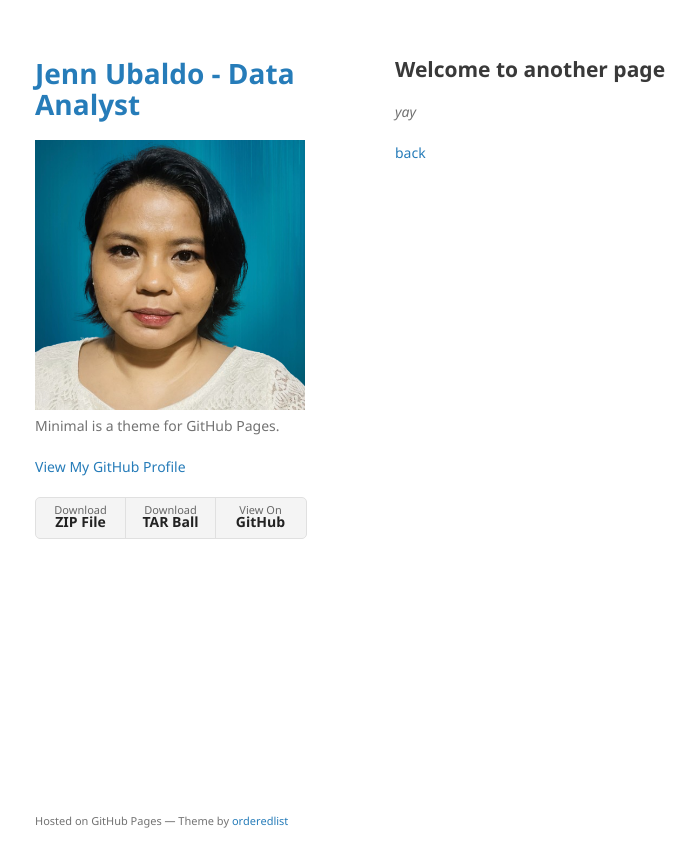
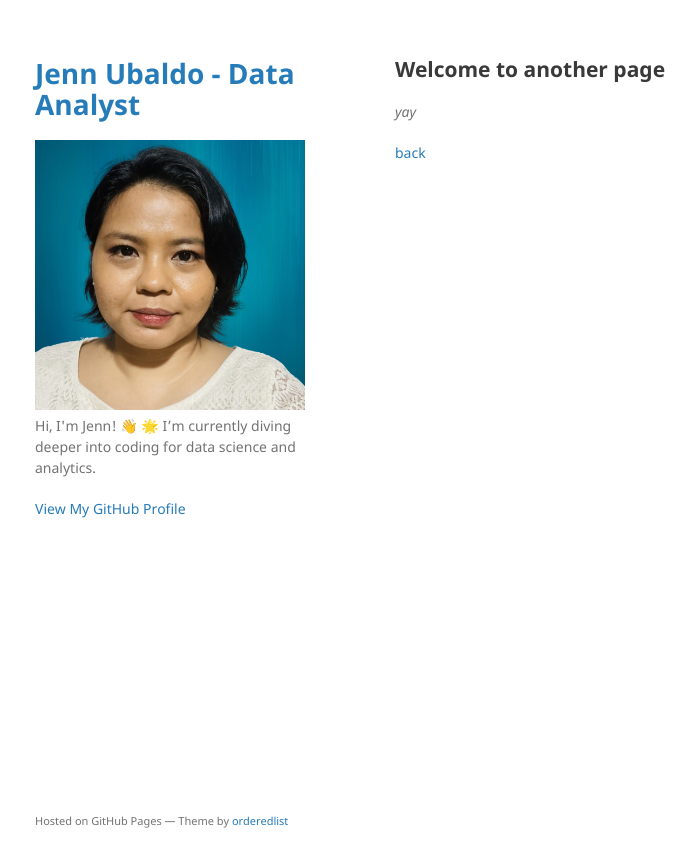
Before and after one commit to jennubaldo/jennubaldo.github.io, a Jekyll site: the page built from another-page.md, in a window 1280 px wide. Shown: the top 867 px of the page, without its empty margins (175-871 px from the left). Built offline with Jekyll 4.4.1, drawn with Linux system fonts in a browser that asks for light colours; our own code applies the rules of GitHub Pages for plain Markdown files.

Commit message:
Update _config.yml

```diff
--- a/_config.yml
+++ b/_config.yml
@@ -1,7 +1,7 @@
 title: Jenn Ubaldo - Data Analyst
 logo: "/images/Jenn-Profile-opt-blue.png"
-description: Minimal is a theme for GitHub Pages.
-show_downloads: true
+description: "Hi, I'm Jenn! 👋 🌟 I’m currently diving deeper into coding for data science and analytics."
+show_downloads: false
 google_analytics:
 theme: jekyll-theme-minimal
 remote_theme: pages-themes/minimal@v0.2.0
```
